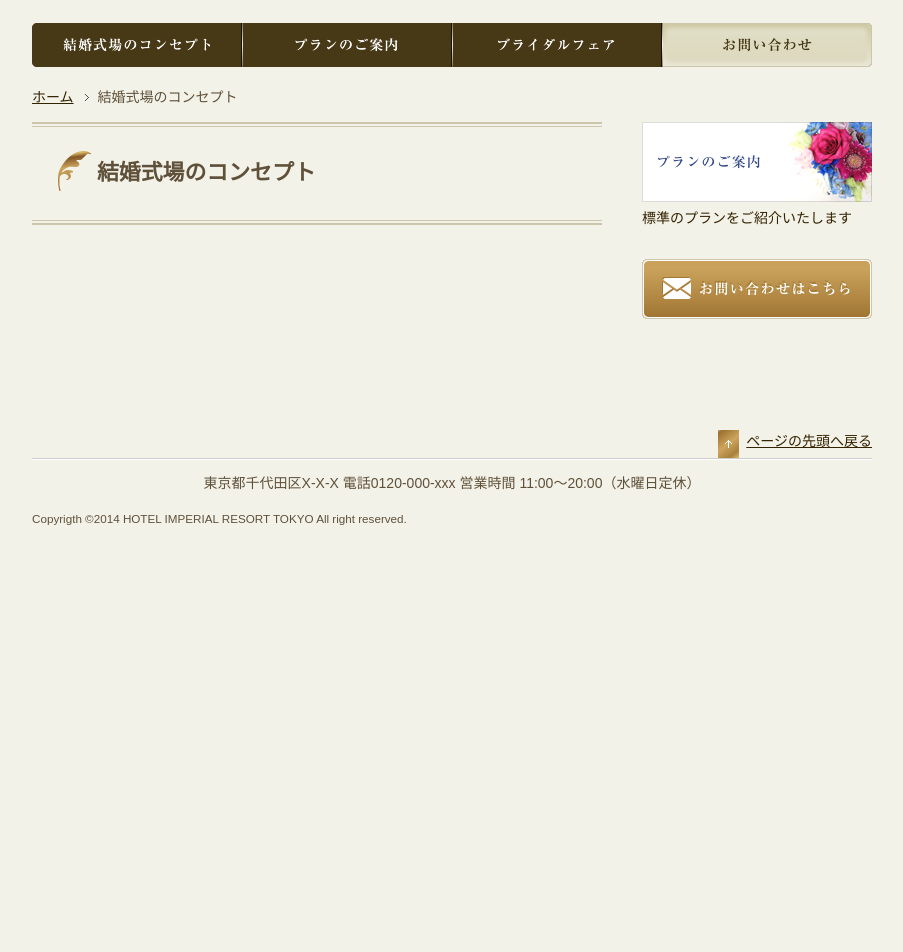
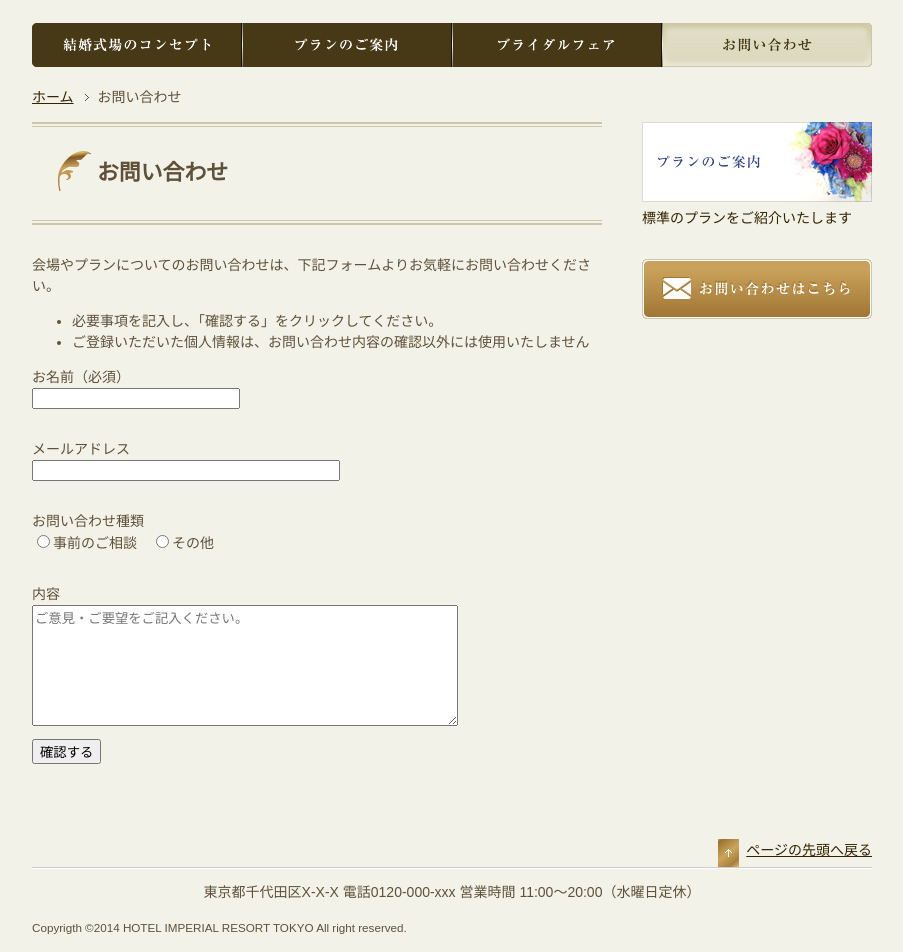
Before and after one commit to Phaya-nmt/phaya.github.io, a plain HTML site: page contact.html in a window 1280 px wide. Shown: the part 80-1032 px from the top of the page, without its empty margins (188-1091 px from the left). Before the commit the page ends 800 px from the top, so only its background shows below. Drawn offline with Linux system fonts and the light colour scheme.

Commit message:
Make contact.html style seat

```diff
--- a/contact.html
+++ b/contact.html
@@ -3,7 +3,7 @@
 
   <head>
     <meta charset="UTF-8">
-    <title>結婚式場のコンセプト - HOTEL IMPERIAL RESORT TOKYO</title>
+    <title>お問い合わせ - HOTEL IMPERIAL RESORT TOKYO</title>
     <link rel="stylesheet" href="css/style.css">
   </head>
 
@@ -24,14 +24,26 @@
     <div id="breadcrumb">
       <ul>
         <li><a href="index.html">ホーム</a></li>
-        <li>結婚式場のコンセプト</li>
+        <li>お問い合わせ</li>
       </ul>
     </div>
 
     <div id="contents">
       <div id="main">
         <article>
-          <h1>結婚式場のコンセプト</h1>
+          <h1>お問い合わせ</h1>
+          <p>会場やプランについてのお問い合わせは、下記フォームよりお気軽にお問い合わせください。</p>
+          <ul>
+            <li>必要事項を記入し、「確認する」をクリックしてください。</li>
+            <li>ご登録いただいた個人情報は、お問い合わせ内容の確認以外には使用いたしません</li>
+          </ul>
+          <form action="#">
+            <p><label>お名前（必須）<br><input type="text" name="name" required></label></p>
+            <p><label>メールアドレス<br><input type="email" name="mail" required></label></p>
+            <p>お問い合わせ種類<br><label><input type="radio" name="kind" value="0">事前のご相談　<input type="radio" name="kind" value="1">その他</label></p>
+            <p><label>内容<br><textarea name="comment" placeholder="ご意見・ご要望をご記入ください。"></textarea></label></p>
+            <p><input type="submit" value="確認する"></p>
+          </form>
         </article>
       </div>
       <div id="sub">
--- a/css/style.css
+++ b/css/style.css
@@ -175,5 +175,25 @@ table tbody tr:nth-child(even) {
 /* 「ブライダルフェア」ページ ここまで↑ */
 
 /* 「お問い合わせ」ページ ここから↓ */
-
+form p {
+  margin-top: 0;
+  margin-bottom: 30px;
+}
+form p:nth-last-child(2) {
+  margin-bottom: 7px;
+}
+form p:last-child {
+  margin-bottom: 0;
+}
+input[type="text"] {
+  width: 200px;
+}
+input[type="email"] {
+  width: 300px;
+}
+textarea {
+  width: 420px;
+  height: 115px;
+  overflow-y: scroll;
+}
 /* 「お問い合わせ」ページ ここまで↑ */
```
